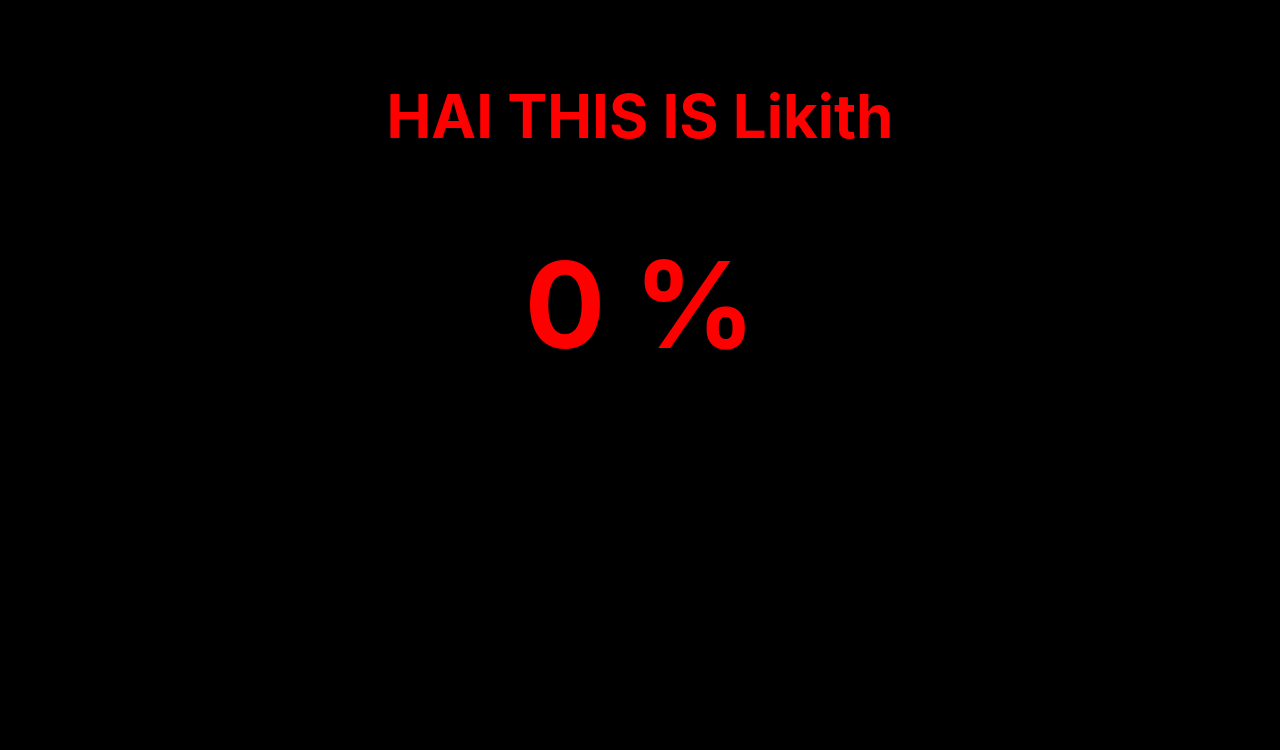
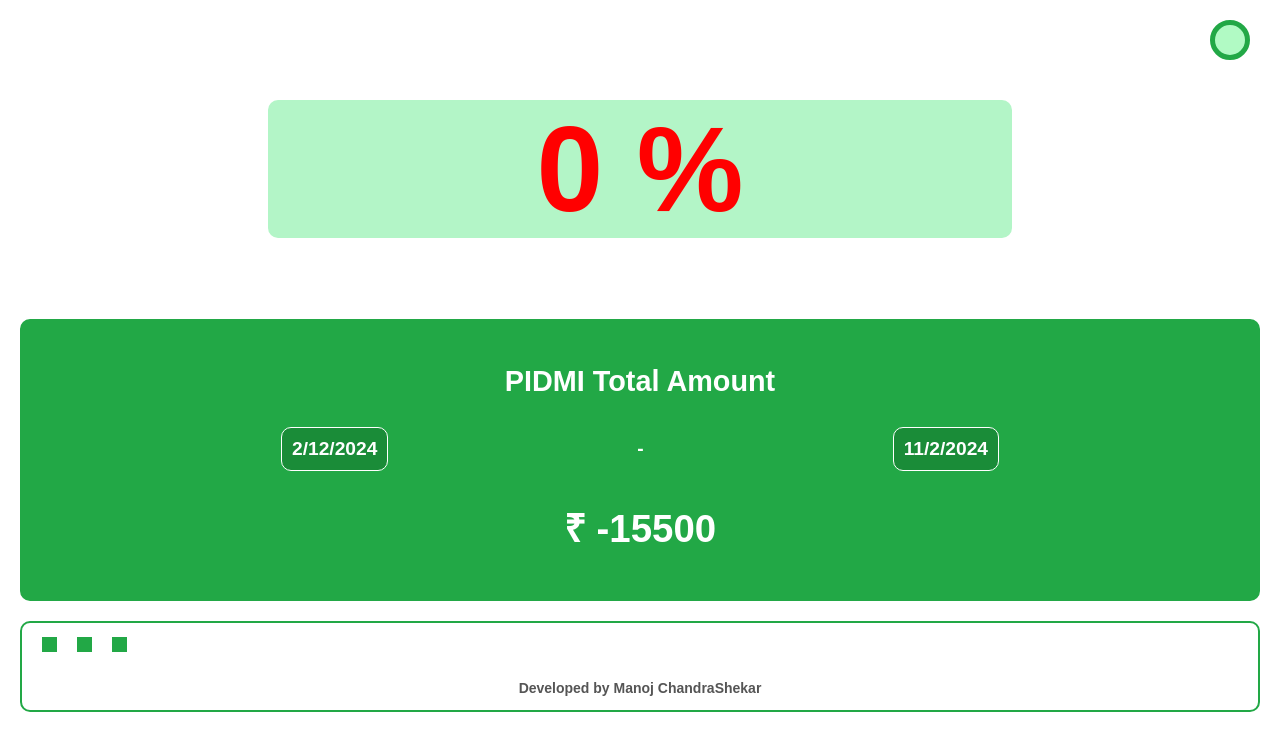
Before and after one commit to ManojCodeNew/BatteryPercentageApp, a React (Create React App) app: page / in a window 1280 px wide. Shown: the top 750 px of the page. Built offline with nearby package versions, Linux system fonts and the light colour scheme.

Commit message:
Adding amt calculation

```diff
--- a/src/App.css
+++ b/src/App.css
@@ -1,10 +1,9 @@
 body{
-  background-color: black;
+  background-color: white;
   color: white;
   justify-content: center;
   align-items: center;
   text-align: center;
   font-weight: bolder;
   font-size: larger;
-  margin-top: 10vh;
 }
--- a/src/Components/BatteryLevel.css
+++ b/src/Components/BatteryLevel.css
@@ -0,0 +1,89 @@
+.container {
+  width: 100%;
+  padding: 20px;
+  box-sizing: border-box;
+  font-family: 'Alexandria', sans-serif;
+}
+.top-box {
+  width: 60%;
+  height: auto;
+  background: #b3f5c7;
+  margin: 20px auto;
+  margin-top: 0;
+  border-radius: 10px;
+}
+
+.left-circle {
+  width: 30px;
+  height: 30px;
+  background: #b1fac4;
+  border-radius: 50%;
+  border: 5px solid #22a846;
+  float: right;
+  margin-right: 10px;
+}
+
+.pidmi-container {
+  border: 2px solid #22a846;
+  border-radius: 10px;
+  padding: 20px;
+  height: fit-content;
+  background-color: #22a846;
+}
+.to {
+  color: #ffffff;
+  margin: 0 10px;
+  align-self: center;
+}
+
+.date-container {
+  display: flex;
+  justify-content: space-evenly;
+  margin-bottom: 10px;
+}
+
+.startDate,
+.todayDate {
+  color: #ffffff;
+  margin: 5px 0;
+  padding: 10px;
+  border: 1px solid #ffffff;
+  border-radius: 10px;
+  background-color: #1a8c38;
+}
+.dot-container {
+  display: flex;
+  gap: 20px;
+  margin-left: 20px;
+}
+
+.dot {
+  height: 15px;
+  width: 15px;
+  background-color: #22a846;
+}
+
+.footer {
+  border: 2px solid #22a846;
+  text-align: center;
+  margin-top: 20px;
+  color: #555555;
+  font-size: 14px;
+  border-radius: 10px;
+  font-family: 'Alexandria', sans-serif;
+}
+
+@media (max-width: 768px) {
+  .top-box {
+    width: 90%;
+    border-radius: 10px;
+  }
+}
+
+@media (max-width: 480px) {
+  .top-box {
+    width: 100%;
+    margin: 0;
+    border-radius: 10px;
+  }
+}
--- a/src/Components/BatteryLevel.jsx
+++ b/src/Components/BatteryLevel.jsx
@@ -4,40 +4,84 @@ import charging from './charging.png';
 export default function BatteryLevel() {
     const [currentBatteryLevel, setCurrentBatteryLevel] = useState(0);
     const [isCharging, setIsCharging] = useState(false);
-useEffect(()=>{
-    setInterval(()=>{
+
+    // Pidmi Start Date
+    const pidmiStartDate = "2/12/2024";
+    const currentCalculationDate = "2025-10-29";
+    const todaysDate = new Date();
+    const calculationStartDate = new Date(currentCalculationDate).getTime();
+    const currentDate = new Date().getTime();
+
+    const differenceInMilliseconds = currentDate - calculationStartDate;
+    const daysPassed = Math.floor(differenceInMilliseconds / (1000 * 60 * 60 * 24));
+
+    // Total Amount Calculation
+    let totalAmount = 56700;
+    totalAmount = totalAmount + (daysPassed * 200);
+
+    useEffect(() => {
+        setInterval(() => {
             batteryLevelFinder();
-    },1000)
+        }, 1000)
 
     })
     const batteryLevelFinder = async () => {
         const BatteryLevel = await navigator.getBattery();
         setCurrentBatteryLevel(Math.floor(BatteryLevel.level * 100));
-        console.log(BatteryLevel.charging);
-        setIsCharging(BatteryLevel.charging?true:false);
+        setIsCharging(BatteryLevel.charging ? true : false);
 
     }
     useEffect(() => {
         batteryLevelFinder();
-    }, [currentBatteryLevel,isCharging])
+    }, [currentBatteryLevel, isCharging]);
+
+
     return (
-        <>
-
-        <center>
+        <div className='container'>
+            <div className="left-circle"></div>
             <div
+                className='top-box'
                 style={
                     {
-                color:currentBatteryLevel>=50?"yellow":"red",
-                fontSize:"60px"
+                        color: currentBatteryLevel >= 50 ? "green" : "red",
+                        fontSize: "60px",
                     }
                 }>
-            <p>HAI THIS IS Likith</p>
                 <h1 >{currentBatteryLevel} %</h1>
                 {
-                isCharging?<img src={charging} alt="charging" />:''
+                    isCharging ? <img src={charging} alt="charging" /> : ''
                 }
             </div>
-        </center>
-        </>
+
+            {/* Pidmi container */}
+            <div className="pidmi-container">
+                <h2>PIDMI Total Amount</h2>
+                <div className="date-container">
+                    <div className="startDate">{pidmiStartDate}</div>
+                    <span className='to'>-</span>
+                    <div className="todayDate">{todaysDate.toLocaleDateString()}</div>
+                </div>
+                <h1>₹ {totalAmount}</h1>
+            </div>
+
+            {/* Footer */}
+            <div className="footer">
+                <div className="dot-container">
+                    <p className="dot">
+
+                    </p>
+                    <p className="dot">
+
+                    </p>
+                    <p className="dot">
+
+                    </p>
+                </div>
+
+
+                <p >Developed by Manoj ChandraShekar</p>
+            </div>
+
+        </div>
     )
 }
--- a/src/index.css
+++ b/src/index.css
@@ -1,13 +1,10 @@
 body {
   margin: 0;
-  font-family: -apple-system, BlinkMacSystemFont, 'Segoe UI', 'Roboto', 'Oxygen',
-    'Ubuntu', 'Cantarell', 'Fira Sans', 'Droid Sans', 'Helvetica Neue',
-    sans-serif;
+  font-family: "Alexandria", sans-serif;
   -webkit-font-smoothing: antialiased;
   -moz-osx-font-smoothing: grayscale;
 }
 
 code {
-  font-family: source-code-pro, Menlo, Monaco, Consolas, 'Courier New',
-    monospace;
+ font-family: "Alexandria", sans-serif;
 }
```
Lines whose indentation alone changed are shown as unchanged.
